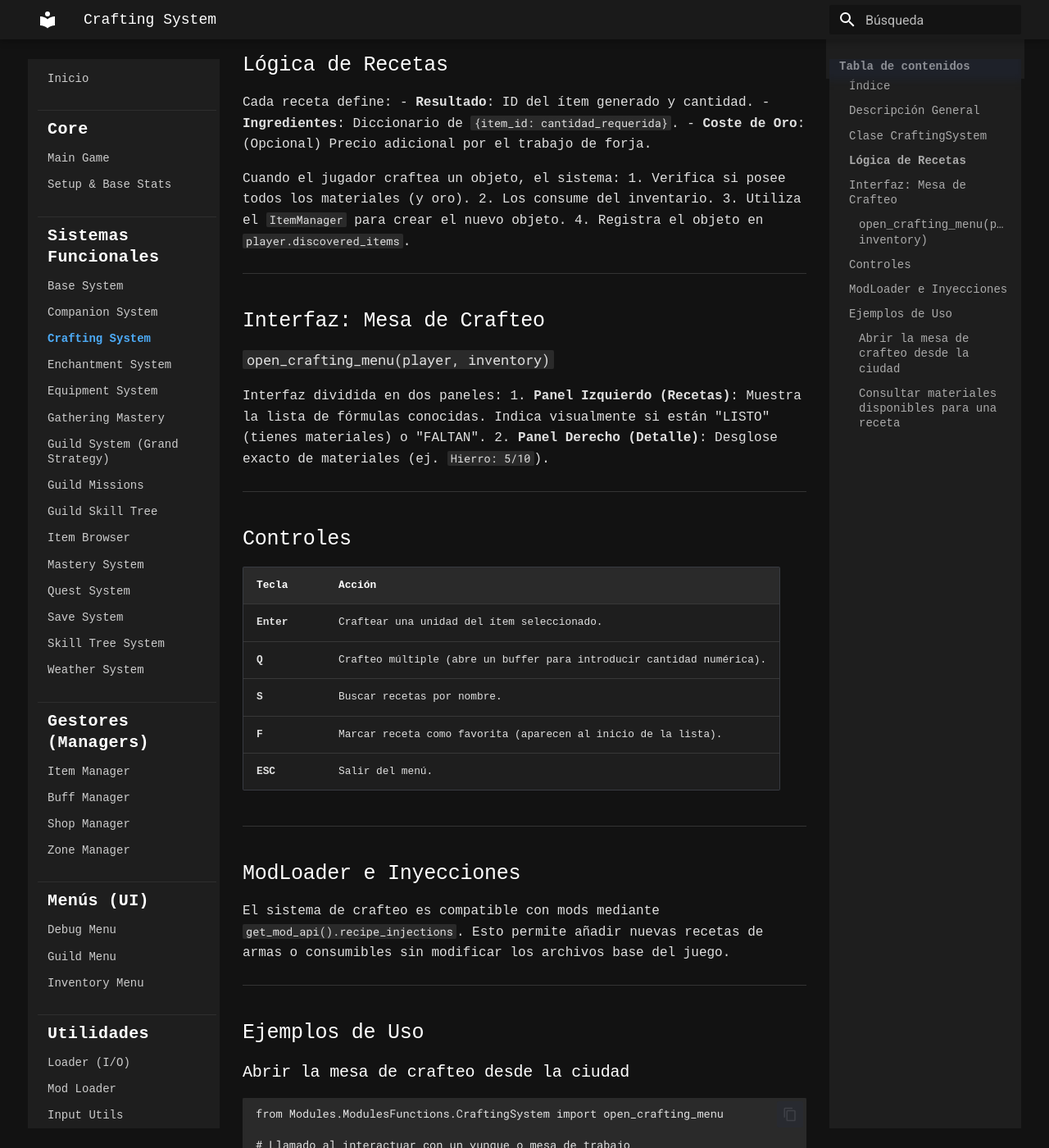
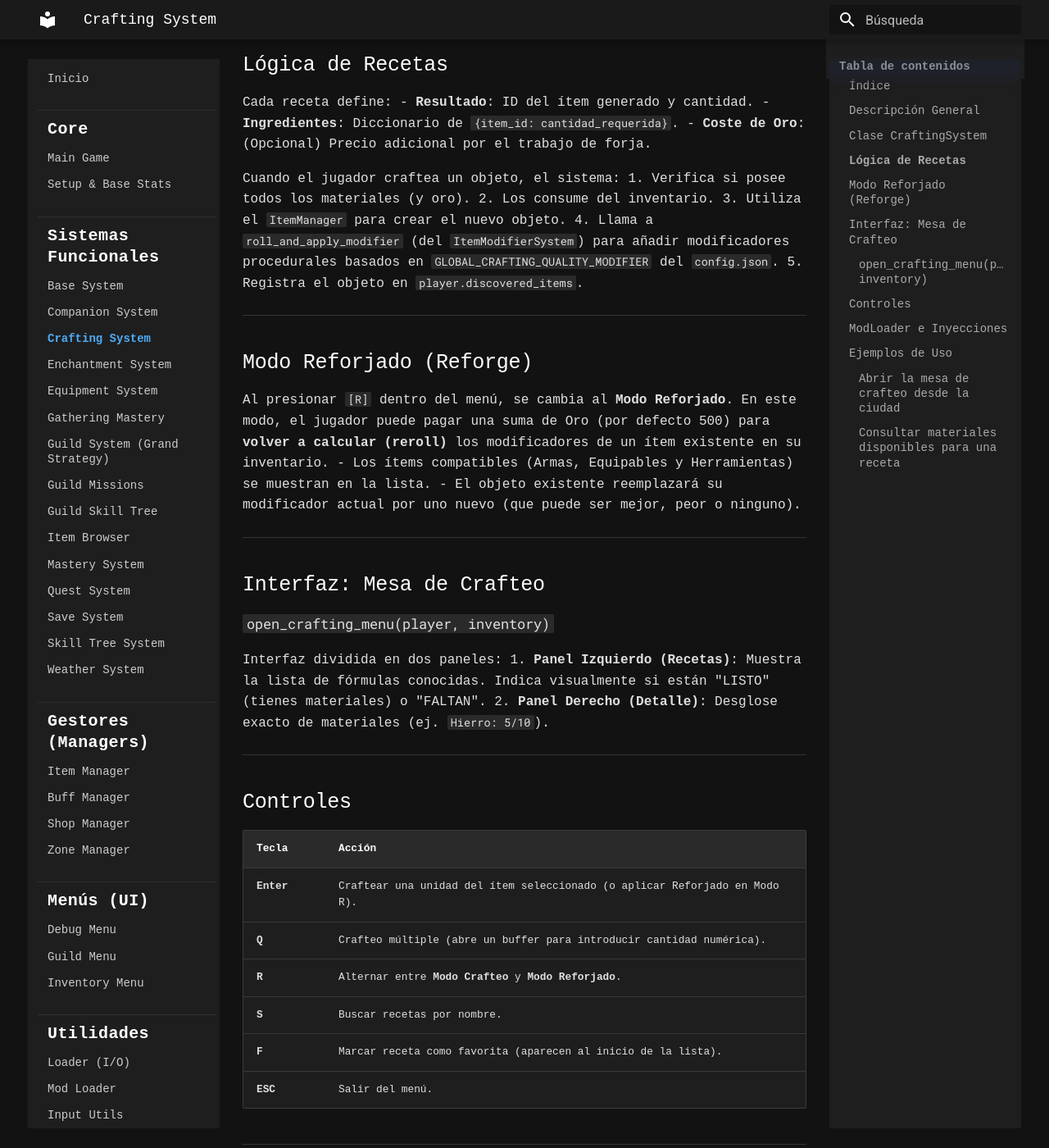
Before and after one commit to finixtavh/tpprgdocs, an MkDocs documentation site: the page built from docs/Modules/ModulesFunctions/CraftingSystem.md, in a window 1280 px wide and 1400 px high, scrolled down 950 px. Shown: the whole window at 82% size. Built offline with MkDocs 1.6.1 and Material for MkDocs 9.7.7, drawn with Linux system fonts in a browser that asks for light colours; some web fonts are replaced.

```diff
--- a/docs/Modules/ModulesFunctions/CraftingSystem.md
+++ b/docs/Modules/ModulesFunctions/CraftingSystem.md
@@ -38,7 +38,17 @@ Cuando el jugador craftea un objeto, el sistema:
 1. Verifica si posee todos los materiales (y oro).
 2. Los consume del inventario.
 3. Utiliza el `ItemManager` para crear el nuevo objeto.
-4. Registra el objeto en `player.discovered_items`.
+4. Llama a `roll_and_apply_modifier` (del `ItemModifierSystem`) para añadir modificadores procedurales basados en `GLOBAL_CRAFTING_QUALITY_MODIFIER` del `config.json`.
+5. Registra el objeto en `player.discovered_items`.
+
+---
+
+## Modo Reforjado (Reforge)
+
+Al presionar `[R]` dentro del menú, se cambia al **Modo Reforjado**.
+En este modo, el jugador puede pagar una suma de Oro (por defecto 500) para **volver a calcular (reroll)** los modificadores de un ítem existente en su inventario.
+- Los ítems compatibles (Armas, Equipables y Herramientas) se muestran en la lista.
+- El objeto existente reemplazará su modificador actual por uno nuevo (que puede ser mejor, peor o ninguno).
 
 ---
 
@@ -55,8 +65,9 @@ Interfaz dividida en dos paneles:
 
 | Tecla | Acción |
 |---|---|
-| **Enter** | Craftear una unidad del ítem seleccionado. |
+| **Enter** | Craftear una unidad del ítem seleccionado (o aplicar Reforjado en Modo R). |
 | **Q** | Crafteo múltiple (abre un buffer para introducir cantidad numérica). |
+| **R** | Alternar entre **Modo Crafteo** y **Modo Reforjado**. |
 | **S** | Buscar recetas por nombre. |
 | **F** | Marcar receta como favorita (aparecen al inicio de la lista). |
 | **ESC** | Salir del menú. |
```
Also changed, not shown: docs/Modules/ModulesFunctions/GuildSystem.md (+2 -0 lines), docs/Modules/ModulesManager/ItemModifierSystem.md (added, +54 -0 lines).
